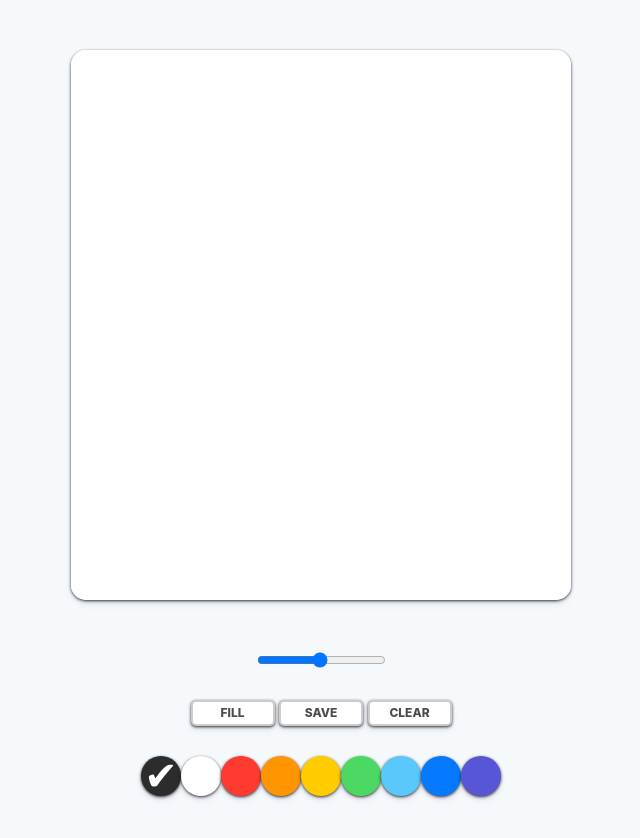
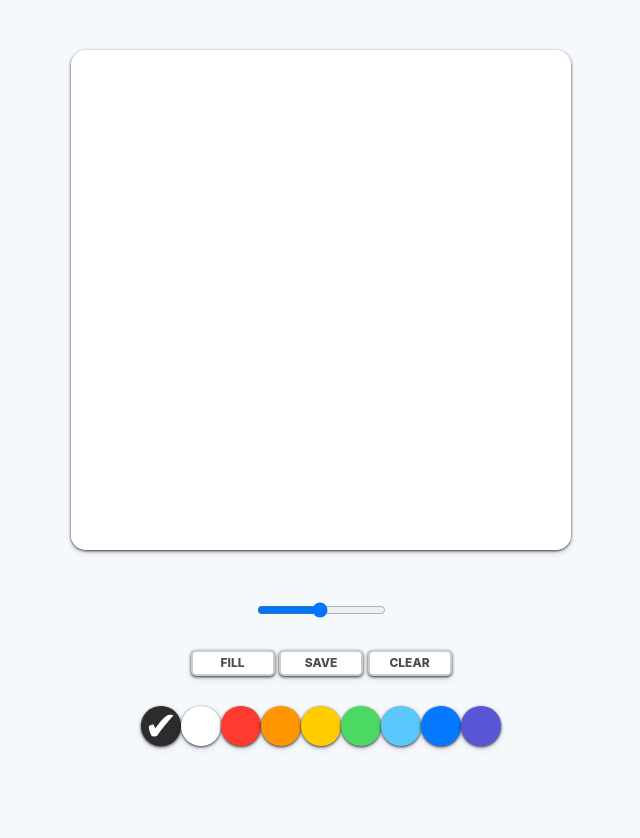
Before and after one commit to doozzuri/paintjs, a plain HTML site: page index.html in a window 1280 px wide. Shown: the whole page, without its empty margins (319-959 px from the left). After the commit the page ends 800 px from the top, so only its background shows below. Drawn offline with Linux system fonts and the light colour scheme.

Commit message:
error수정_캔버스크기500x500

```diff
--- a/app.js
+++ b/app.js
@@ -8,8 +8,8 @@ const $clear = document.querySelector("#jsClear")
 const colorList = Array.from($colors)
 
 const INITIAL_COLOR = "#2c2c2c"
-const CANVAS_W_SIZE = $canvas.width
-const CANVAS_H_SIZE = $canvas.height
+const CANVAS_W_SIZE = 500
+const CANVAS_H_SIZE = 500
 const CHECKED_IMG = '✔'
 
 //setting
--- a/style.css
+++ b/style.css
@@ -10,8 +10,8 @@ body {
 }
 
 .canvas {
-    width: 500px;
-    height: 550px;
+    width: 500;
+    height: 500;
     background-color: white;
     border-radius: 15px;
     box-shadow: 0 4px 6px rgba(50, 50, 93, 0.11), 0 1px 3px rgba(0, 0, 0, 0.8);
```
